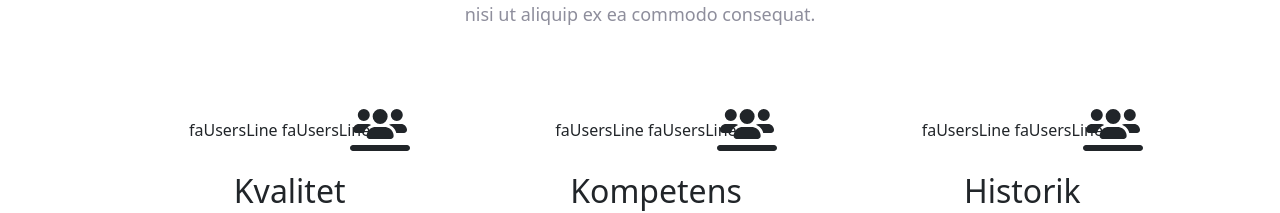
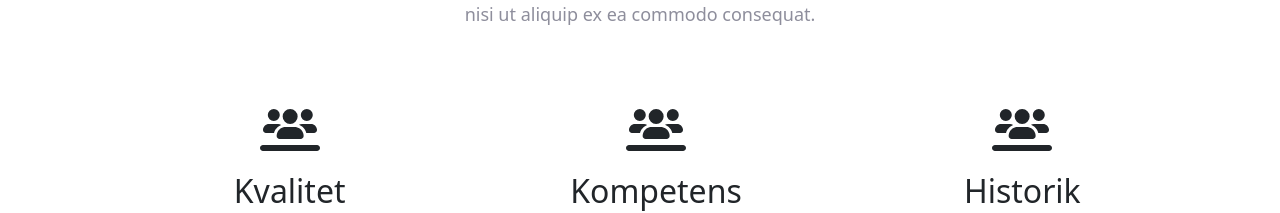
Before and after one commit to patrikyo/tayou, a React (Create React App) app: page / in a window 1280 px wide. Shown: the part 888-1101 px from the top of the page. Built offline with nearby package versions, Linux system fonts and the light colour scheme.

Commit message:
Adds key to list and corrects syntax

```diff
--- a/src/card/Card.js
+++ b/src/card/Card.js
@@ -10,8 +10,7 @@ const Card = (props) => {
       }`}
     >
       {props.icon.length > 0 && (
-        <div class="card__icon-container">
-          {props.icon} faUsersLine
+        <div className="card__icon-container">
           <FontAwesomeIcon icon={faUsersLine} />
         </div>
       )}
--- a/src/section/Section.js
+++ b/src/section/Section.js
@@ -23,8 +23,8 @@ const Section = (props) => {
           </div>
         )}
         <ul className="section__list">
-          {props.section.cards?.map((card) => (
-            <li>
+          {props.section.cards?.map((card, index) => (
+            <li key={index}>
               <Card
                 imgUrl={card.img}
                 title={card.title}
```
